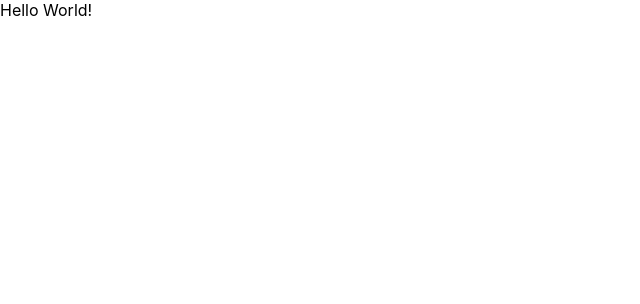
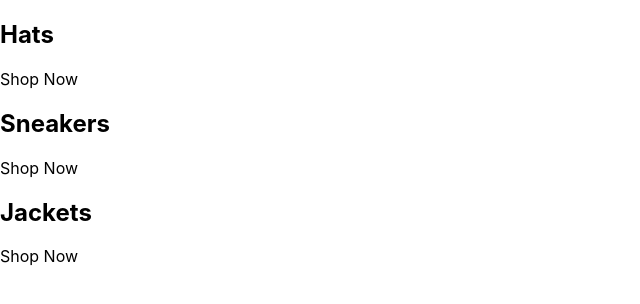
Before and after one commit to priyan-coder/Thrifty, a React (Create React App) app in the folder front-end/: page / in a window 1280 px wide. Shown: the top 304 px of the page, without its empty margins (0-640 px from the left). Built offline with nearby package versions, Linux system fonts and the light colour scheme; grey boxes are pictures that could not be loaded.

Commit message:
implemented productSummary and displaySearchResults components

```diff
--- a/front-end/src/App.js
+++ b/front-end/src/App.js
@@ -1,5 +1,23 @@
+import DisplaySearchResults from './components/DisplaySearchResults';
 const App = () => {
-  return <div>Hello World!</div>;
+  const searchResults = [
+    {
+      id: 1,
+      title: 'Hats',
+      imageUrl: ''
+    },
+    {
+      id: 2,
+      title: 'Sneakers',
+      imageUrl: 'https://i.ibb.co/R70vBrQ/men.png'
+    },
+    {
+      id: 3,
+      title: 'Jackets',
+      imageUrl: ''
+    }
+  ];
+  return <DisplaySearchResults searchResults={searchResults} />;
 };
 
 export default App;
--- /dev/null
+++ b/front-end/src/components/DisplaySearchResults/index.js
@@ -0,0 +1,13 @@
+import EachProductSummary from '../EachProductSummary';
+
+const DisplaySearchResults = ({ searchResults }) => {
+  return (
+    <div>
+      {searchResults.map(({ id, title, imageUrl }) => (
+        <EachProductSummary key={id} pdtName={title} imageUrl={imageUrl} />
+      ))}
+    </div>
+  );
+};
+
+export default DisplaySearchResults;
--- /dev/null
+++ b/front-end/src/components/EachProductSummary/index.js
@@ -0,0 +1,13 @@
+const EachProductSummary = ({ pdtName, imageUrl }) => {
+  return (
+    <div>
+      <div style={{ backgroundImage: `url(${imageUrl})` }}></div>
+      <div>
+        <h2>{pdtName}</h2>
+        <p>Shop Now</p>
+      </div>
+    </div>
+  );
+};
+
+export default EachProductSummary;
```
